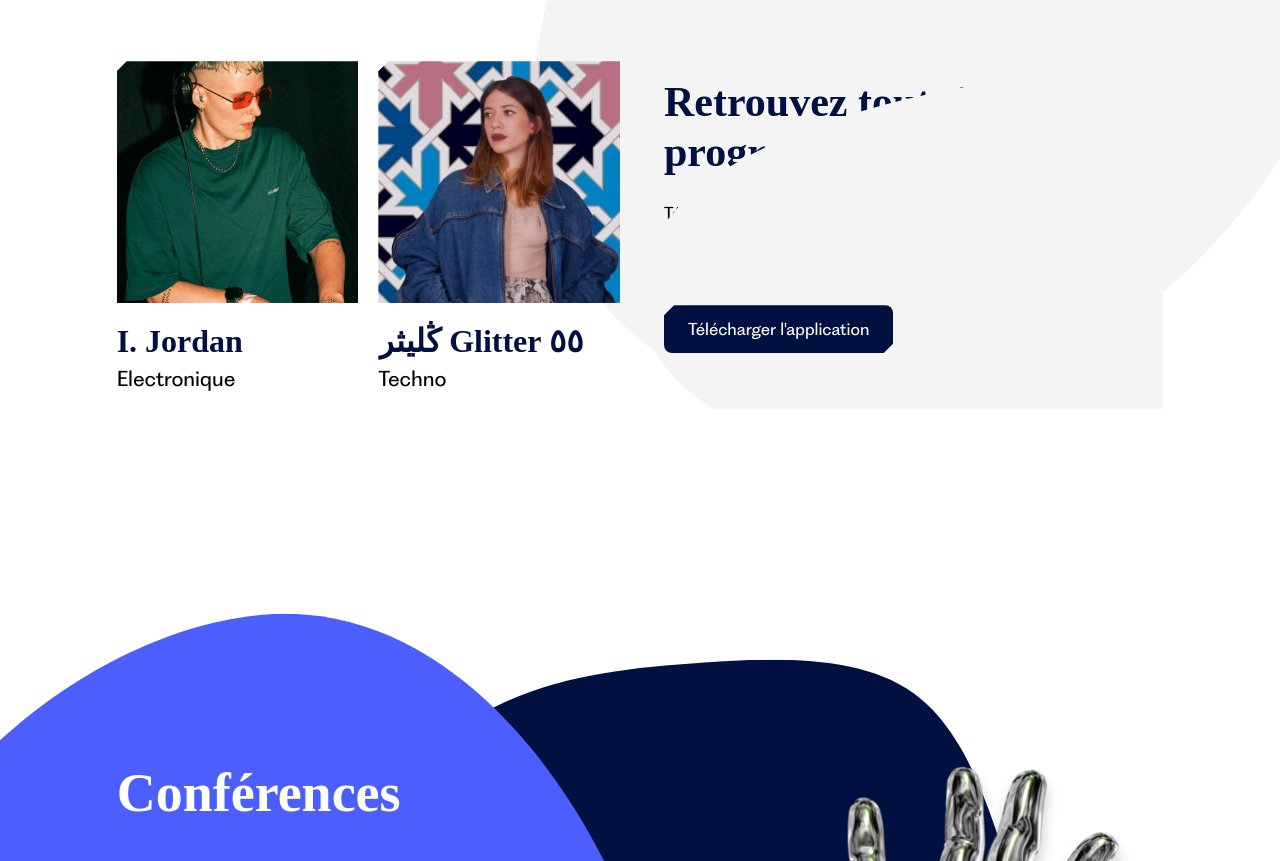
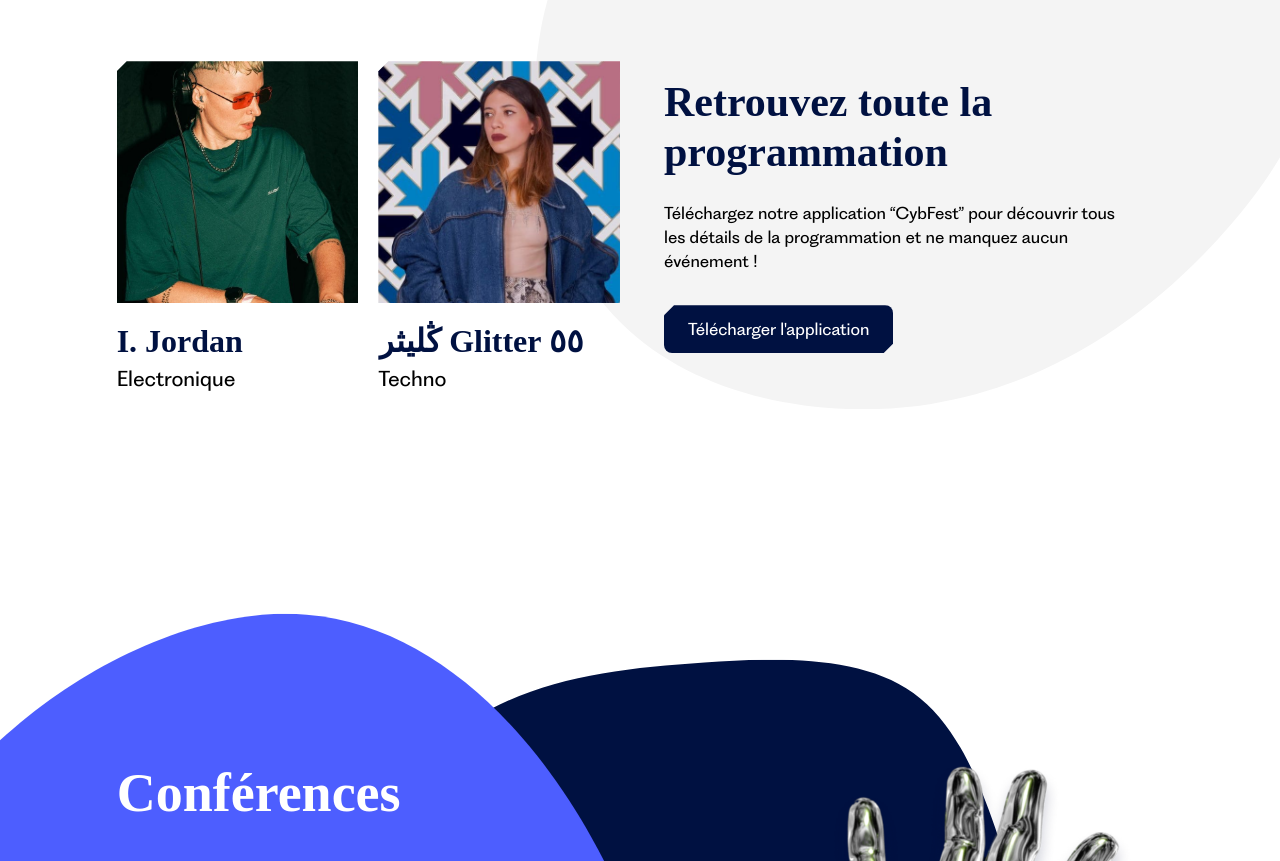
Before and after one commit to co-mmander-x/cyb.org.github.io, a plain HTML site: page index.html in a window 1280 px wide. Shown: the part 1540-2401 px from the top of the page. Drawn offline with Linux system fonts and the light colour scheme; a web font is replaced by a local one.

Commit message:
Update style.css

```diff
--- a/style.css
+++ b/style.css
@@ -162,8 +162,9 @@ header.active {background-color: #FFF; box-shadow: 0px 16px 24px rgba(2, 22, 36,
 
 /* Programmation Banner */
 .concerts-wrapper .programmation-banner {flex-basis: calc(100% / 2); padding: 1rem 1.5rem; text-align: left;}
-.programmation-banner {text-align: center; padding: 4rem; position: relative;}
-.programmation-banner::before {content: ''; position: absolute; top: 0; left: 0; width: 100%; height: 100%; background-color: #F4F4F4; clip-path: path("M1280 234.783C1280 384.565 963 446 631.987 446C300.975 446 0 388.565 0 234.783C0 81 295.975 0 631.987 0C968 0 1280 85 1280 234.783Z");}
+.programmation-banner {text-align: center; padding: 4rem;}
+.programmation-banner:not(.concerts-wrapper .programmation-banner) {position: relative;}
+.programmation-banner:not(.concerts-wrapper .programmation-banner):before {content: ''; position: absolute; top: 0; left: 0; width: 100%; height: 100%; background-color: #F4F4F4; clip-path: path("M1280 234.783C1280 384.565 963 446 631.987 446C300.975 446 0 388.565 0 234.783C0 81 295.975 0 631.987 0C968 0 1280 85 1280 234.783Z");}
 .programmation-banner > h3 {margin-bottom: 1.5rem;}
 .programmation-banner > a {margin-top: 1rem;}
 
```
